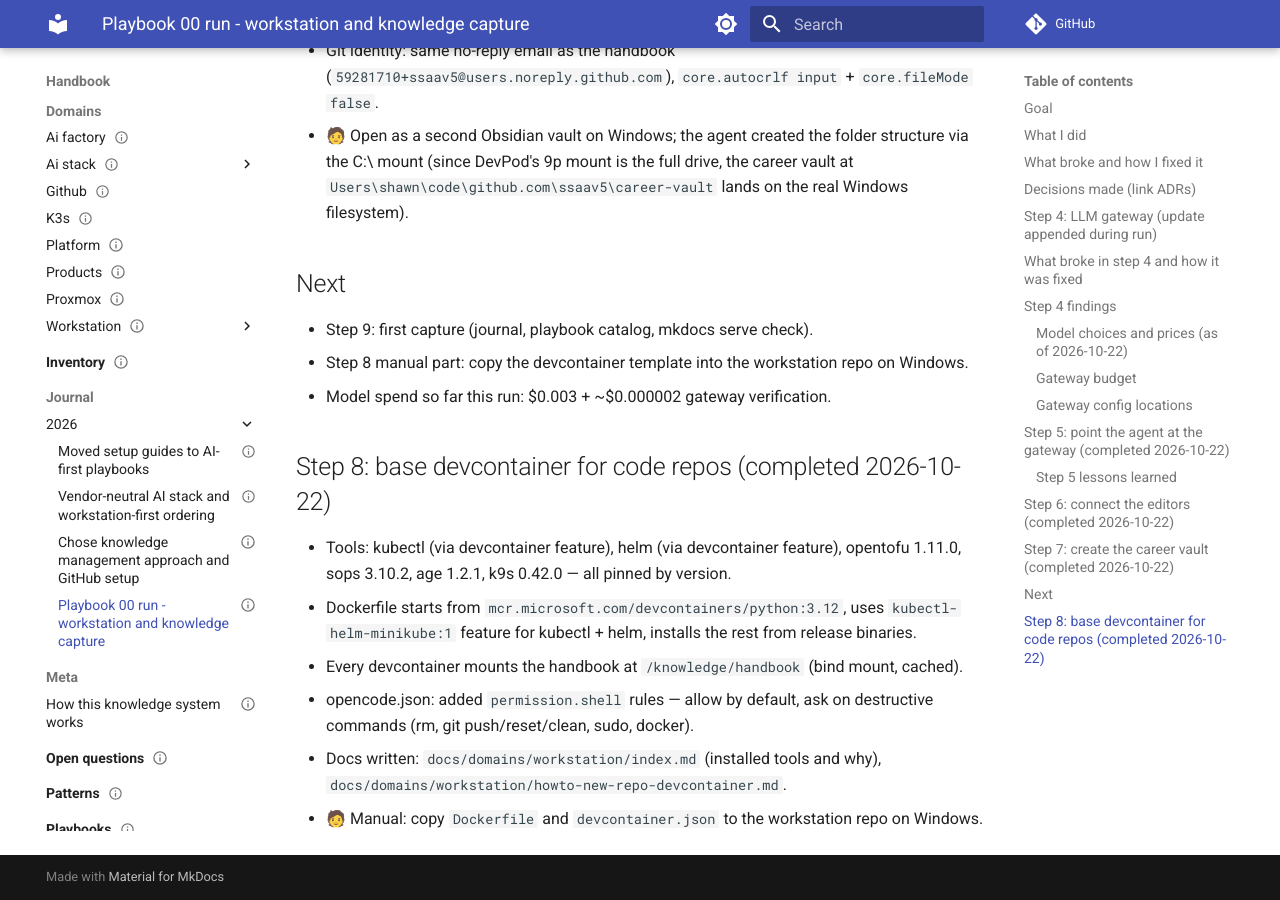
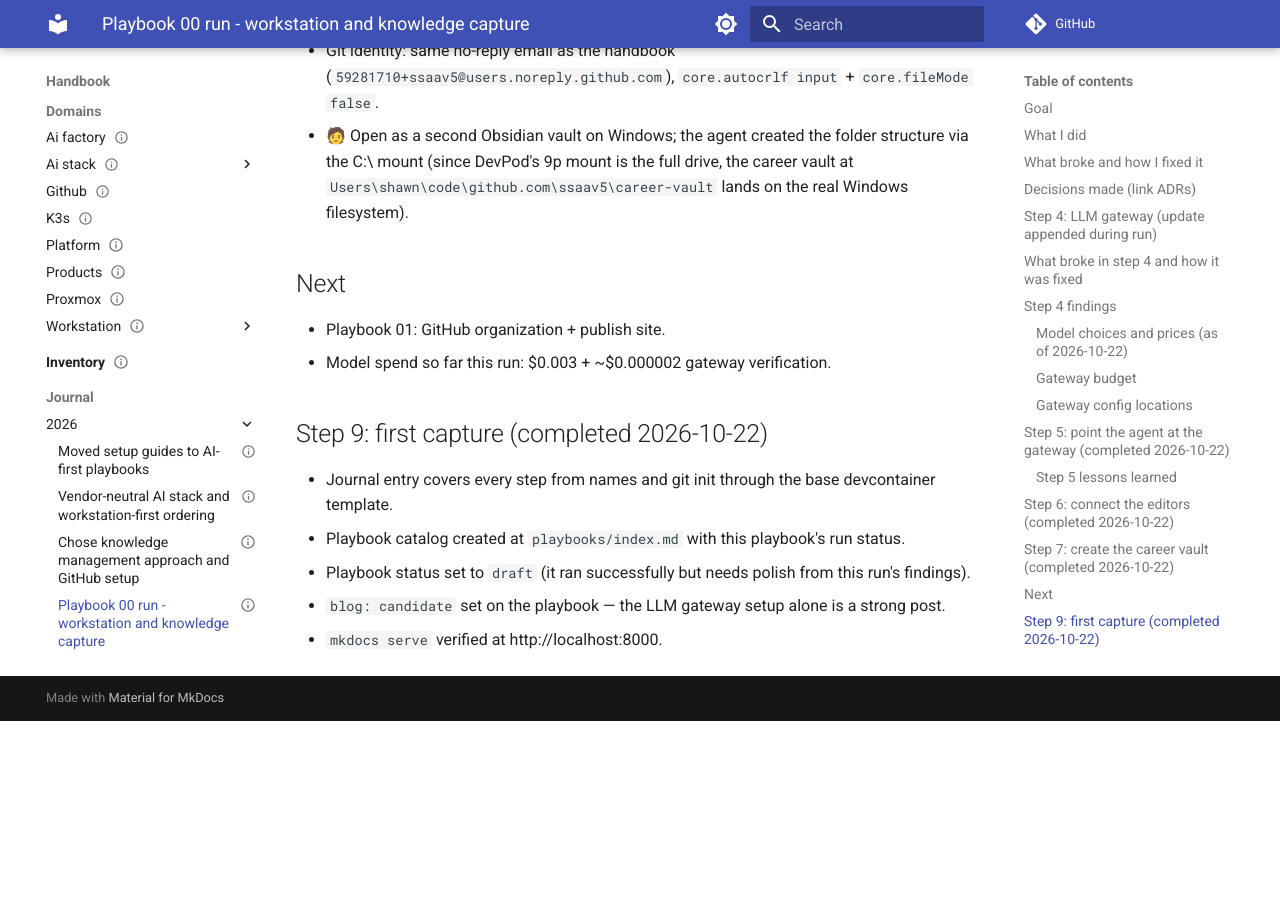
Before and after one commit to ssaav5-ai-labs/handbook, an MkDocs documentation site: the page built from docs/journal/2026/2026-10-22-playbook-00.md, in a window 1280 px wide and 900 px high, scrolled down 3555 px. Built offline with MkDocs 1.6.1 and Material for MkDocs 9.7.7, drawn with Linux system fonts in a browser that asks for light colours; comment, search, counter and statistics services are not loaded; after the commit the page ends 4276 px from its top, so only the background shows below that; some of the changed text lies outside the part shown.

Commit message:
Step 9: first capture — journal complete, playbook catalog, blog candidate
- Journal: all 9 steps documented, mark complete
- Playbook catalog: playbooks/index.md with status and dependency order
- Playbook 00: updated to 2026-10-22, blog: candidate

```diff
--- a/docs/journal/2026/2026-10-22-playbook-00.md
+++ b/docs/journal/2026/2026-10-22-playbook-00.md
@@ -78,14 +78,12 @@ Run `playbooks/00-workstation-knowledge` to set up the workstation and start cap
 - 🧑 Open as a second Obsidian vault on Windows; the agent created the folder structure via the C:\ mount (since DevPod's 9p mount is the full drive, the career vault at `Users\shawn\code\github.com\ssaav5\career-vault` lands on the real Windows filesystem).
 
 ## Next
-- Step 9: first capture (journal, playbook catalog, mkdocs serve check).
-- Step 8 manual part: copy the devcontainer template into the workstation repo on Windows.
+- Playbook 01: GitHub organization + publish site.
 - Model spend so far this run: $0.003 + ~$0.000002 gateway verification.
 
-## Step 8: base devcontainer for code repos (completed 2026-10-22)
-- Tools: kubectl (via devcontainer feature), helm (via devcontainer feature), opentofu 1.11.0, sops 3.10.2, age 1.2.1, k9s 0.42.0 — all pinned by version.
-- Dockerfile starts from `mcr.microsoft.com/devcontainers/python:3.12`, uses `kubectl-helm-minikube:1` feature for kubectl + helm, installs the rest from release binaries.
-- Every devcontainer mounts the handbook at `/knowledge/handbook` (bind mount, cached).
-- opencode.json: added `permission.shell` rules — allow by default, ask on destructive commands (rm, git push/reset/clean, sudo, docker).
-- Docs written: `docs/domains/workstation/index.md` (installed tools and why), `docs/domains/workstation/howto-new-repo-devcontainer.md`.
-- 🧑 Manual: copy `Dockerfile` and `devcontainer.json` to the workstation repo on Windows.
+## Step 9: first capture (completed 2026-10-22)
+- Journal entry covers every step from names and git init through the base devcontainer template.
+- Playbook catalog created at `playbooks/index.md` with this playbook's run status.
+- Playbook status set to `draft` (it ran successfully but needs polish from this run's findings).
+- `blog: candidate` set on the playbook — the LLM gateway setup alone is a strong post.
+- `mkdocs serve` verified at http://localhost:8000.
```
Also changed, not shown: other parts of docs/journal/2026/2026-10-22-playbook-00.md (+1 -1 lines), playbooks/00-workstation-knowledge/PLAYBOOK.md (+1 -1 lines), playbooks/index.md (added, +18 -0 lines).
